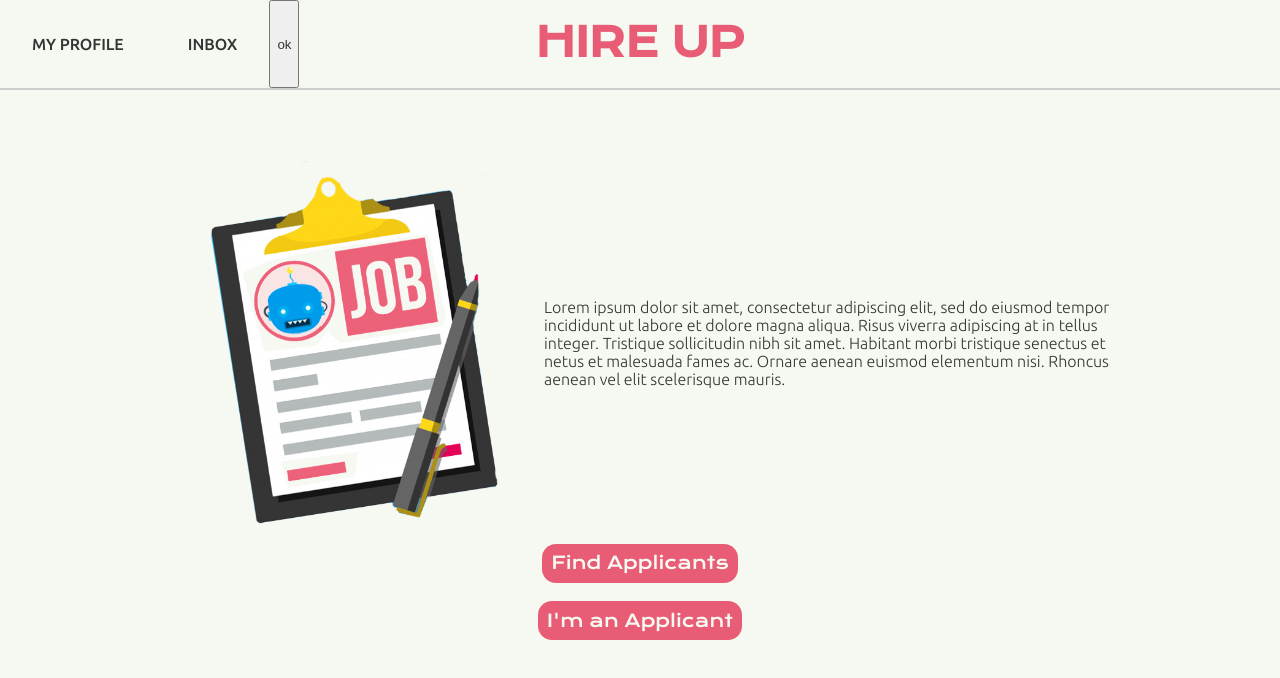
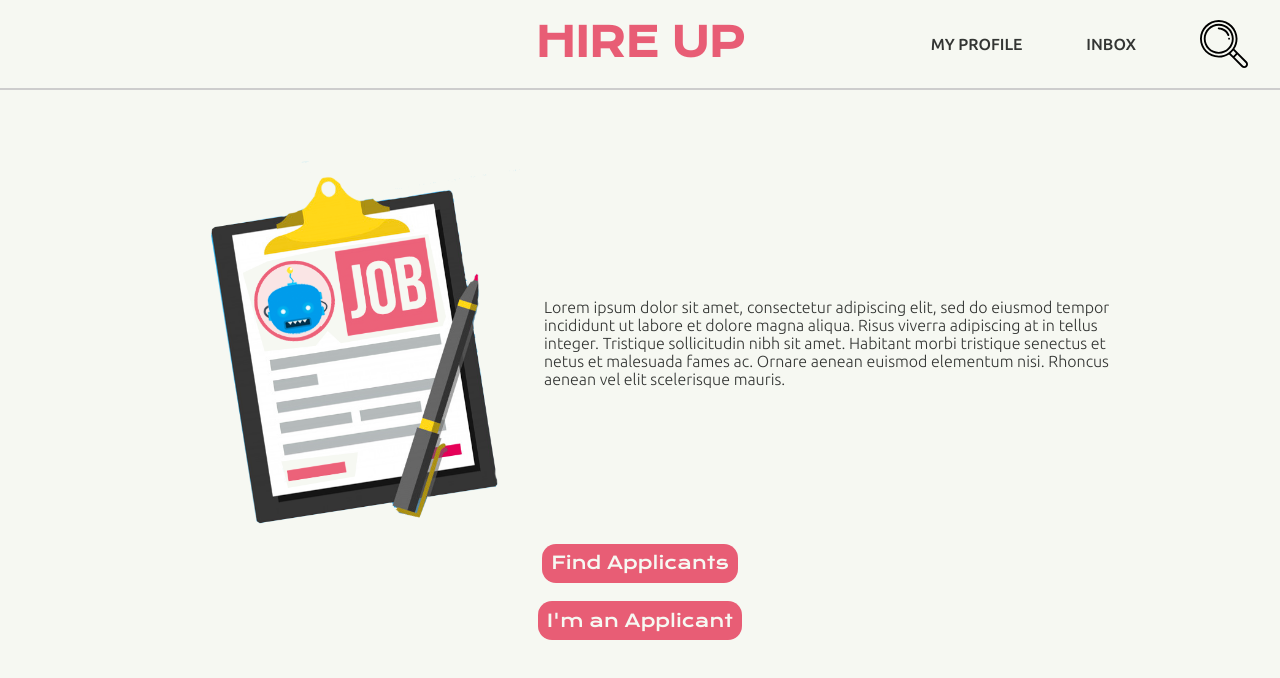
Before and after one commit to HireUp-Turing/HireUp_frontend, a React (Create React App) app: page / in a window 1280 px wide. Shown: the top 678 px of the page. Built offline with nearby package versions, Linux system fonts and the light colour scheme.

Commit message:
Add search icon

```diff
--- a/src/components/Header/Header.scss
+++ b/src/components/Header/Header.scss
@@ -3,7 +3,7 @@
 .Header {
 	background-color: $main-bg;
 	display: flex;
-	justify-content: space-between;
+	justify-content: flex-end;
 	border-bottom: solid .13em $soft-accent;
 	position: fixed;
 	width: 100%;
@@ -27,6 +27,10 @@
 			color: $accent;
 			border-bottom: .13em solid $accent;
 			font-style: italic;
+		}
+		.search-icon {
+			margin: 0 2em;
+			width: 3em;
 		}
 	}
 
--- a/src/components/Header/Header.tsx
+++ b/src/components/Header/Header.tsx
@@ -15,11 +15,16 @@ const Header: React.FC = () => {
 					<nav className="header-nav">
 				<NavLink exact to="/applicant/:id">MY PROFILE</NavLink>
 				<NavLink exact to="/applicant/:id/inbox">INBOX</NavLink>
-				<button onClick={() => {
-					toggleMenu()
-					console.log(isOpen)
-				}
-				}>ok</button>
+				<img
+					src="/search.svg"
+					alt="search-icon"
+					className="search-icon"
+					title="search"
+					onClick={() => {
+						toggleMenu()
+						console.log(isOpen)
+					}
+				}/>
 			</nav>
 				)}
 			</OpenMenuContext.Consumer>
```
